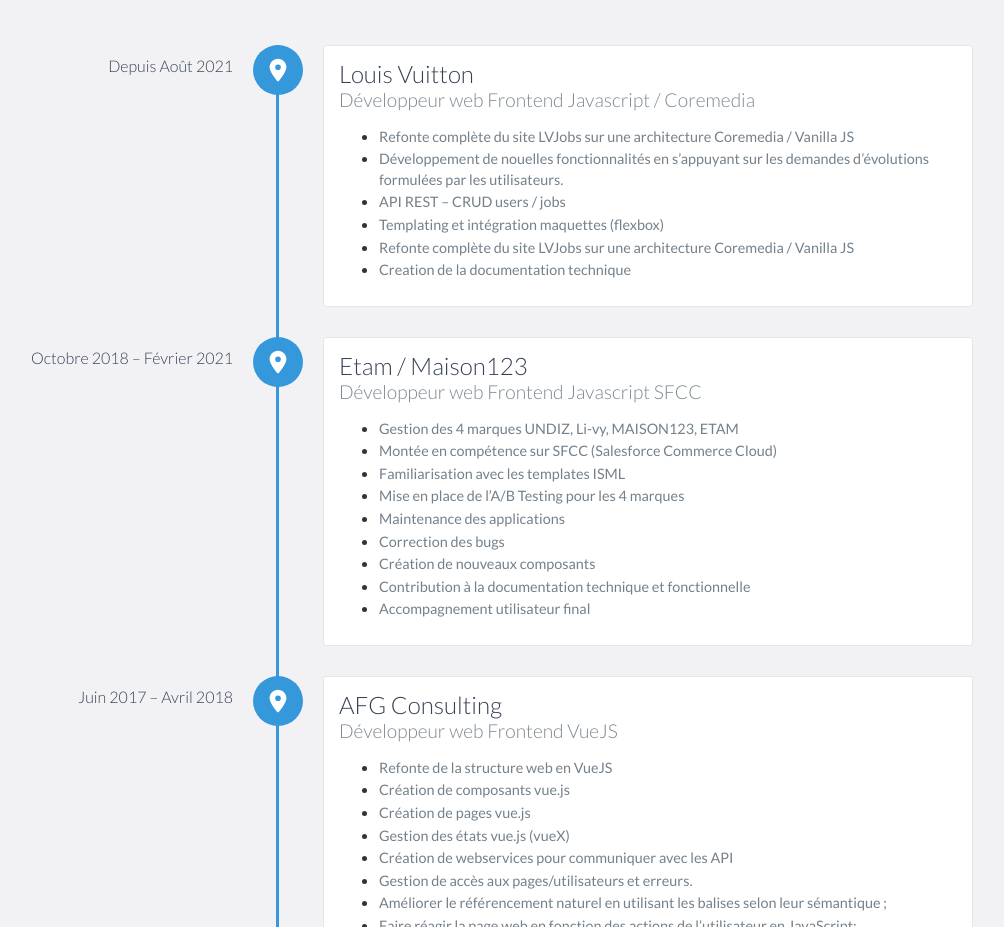
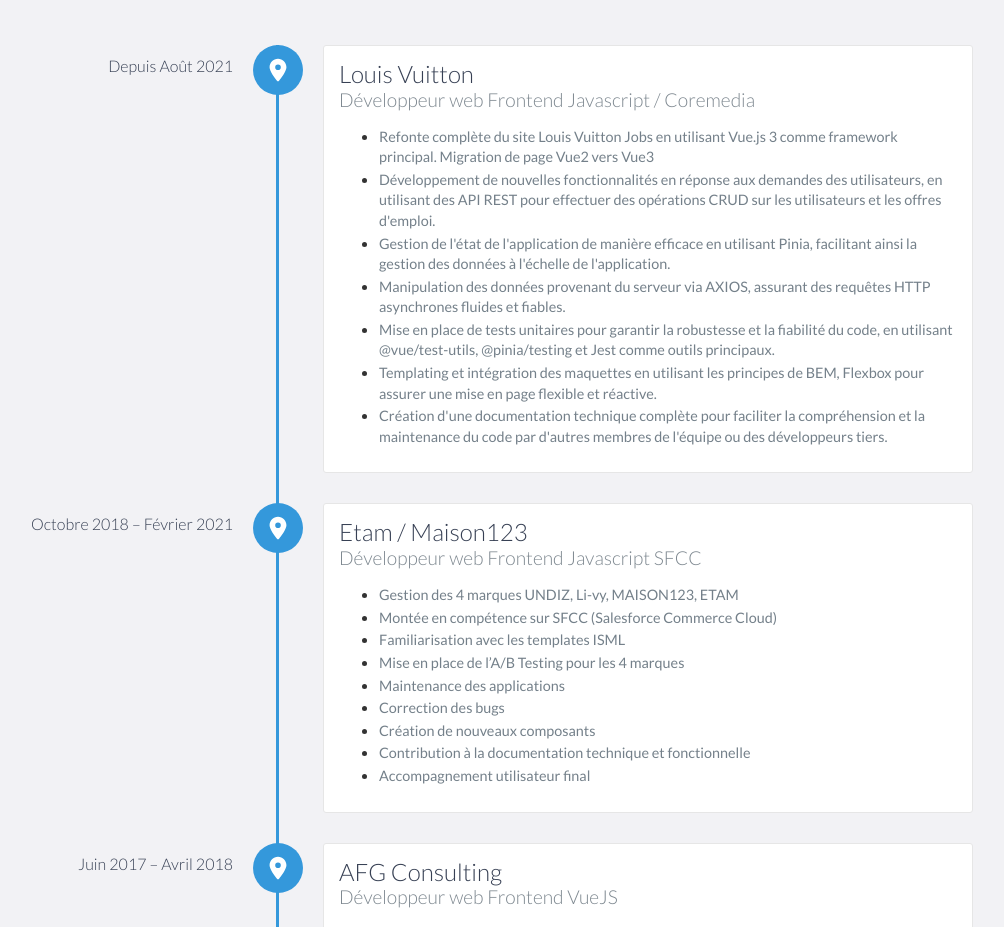
Before and after one commit to AndrianD/portfolio, a website built with webpack: page src/index.html in a window 1280 px wide. Shown: the part 1120-2047 px from the top of the page, without its empty margins (167-1171 px from the left). Built offline with nearby package versions, Linux system fonts and the light colour scheme.

Commit message:
Update index.html
Updae index

```diff
--- a/src/index.html
+++ b/src/index.html
@@ -88,30 +88,37 @@
           <ul>
             <li>
               <p>
-                Refonte complète du site LVJobs sur une architecture Coremedia /
-                Vanilla JS
+                 Refonte complète du site Louis Vuitton Jobs en utilisant Vue.js 3 comme framework principal.
+Migration de page Vue2 vers Vue3
               </p>
             </li>
             <li>
               <p>
-                Développement de nouelles fonctionnalités en s’appuyant sur les
-                demandes d’évolutions formulées par les utilisateurs.
+               Développement de nouvelles fonctionnalités en réponse aux demandes des utilisateurs, en utilisant des API REST pour effectuer des opérations CRUD sur les utilisateurs et les offres d'emploi.
               </p>
             </li>
             <li>
-              <p>API REST – CRUD users / jobs</p>
-            </li>
-            <li>
-              <p>Templating et intégration maquettes (flexbox)</p>
+              <p>
+                 Gestion de l'état de l'application de manière efficace en utilisant Pinia, facilitant ainsi la gestion des données à l'échelle de l'application.
+              </p>
             </li>
             <li>
               <p>
-                Refonte complète du site LVJobs sur une architecture Coremedia /
-                Vanilla JS
+                 Manipulation des données provenant du serveur via AXIOS, assurant des requêtes HTTP asynchrones fluides et fiables.
               </p>
             </li>
             <li>
-              <p>Creation de la documentation technique</p>
+              <p>
+                Mise en place de tests unitaires pour garantir la robustesse et la fiabilité du code, en utilisant @vue/test-utils, @pinia/testing et Jest comme outils principaux.
+              </p>
+            </li>
+            <li>
+              <p>Templating et intégration des maquettes en utilisant les principes de BEM, Flexbox pour assurer une mise en page flexible et réactive.</p>
+            </li>
+            <li>
+              <p>
+                Création d'une documentation technique complète pour faciliter la compréhension et la maintenance du code par d'autres membres de l'équipe ou des développeurs tiers.
+              </p>
             </li>
           </ul>
         </div>
```
